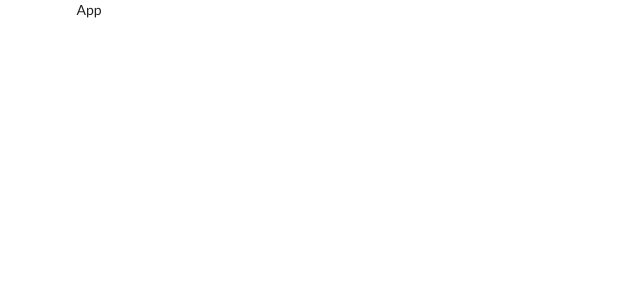
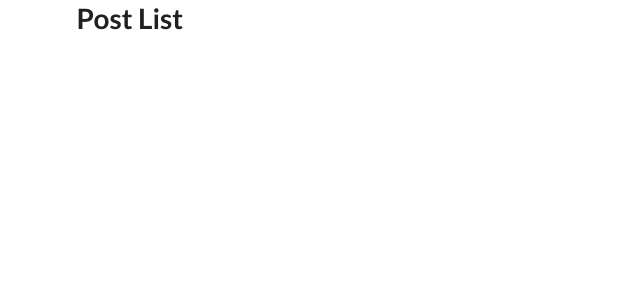
Before and after one commit to SHANbic/blog, a React (Create React App) app: page / in a window 1280 px wide. Shown: the top 300 px of the page, without its empty margins (0-640 px from the left). Built offline with nearby package versions, Linux system fonts and the light colour scheme.

Commit message:
[ FEATURE ] Added PostList component

```diff
--- a/src/components/App.js
+++ b/src/components/App.js
@@ -1,7 +1,12 @@
 import React from "react";
+import PostList from "./PostList";
 
 const App = () => {
-  return <div className="ui container">App</div>;
+  return (
+    <div className="ui container">
+      <PostList />
+    </div>
+  );
 };
 
 export default App;
--- /dev/null
+++ b/src/components/PostList.js
@@ -0,0 +1,9 @@
+import React from "react";
+
+class PostList extends React.Component {
+  render() {
+    return <h1>Post List</h1>;
+  }
+}
+
+export default PostList;
```
